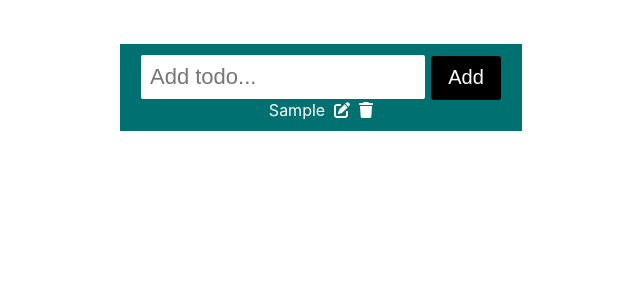
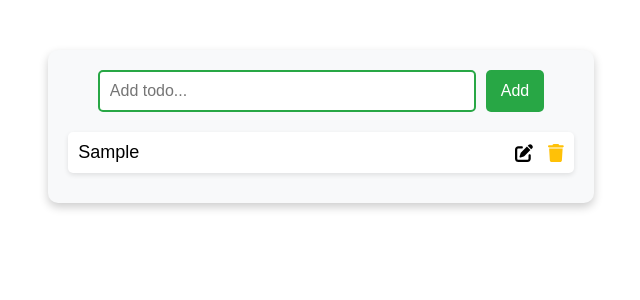
Before and after one commit to vikarnjha/React-Todo-App, a React (Vite) app in the folder react-todo-app/: page / in a window 1280 px wide. Both pictures are taken after typing "Sample" into the empty fields and a click on the button "Add". Shown: the top 300 px of the page, without its empty margins (319-959 px from the left). Built offline with nearby package versions, Linux system fonts and the light colour scheme.

Commit message:
added css for the todo div

```diff
--- a/react-todo-app/src/App.css
+++ b/react-todo-app/src/App.css
@@ -1,38 +1,102 @@
-.App {
+/* General Styles */
+.container {
+  width: 40%;
+  margin: 50px auto;
+  padding: 20px;
+  background: #f8f9fa;
+  box-shadow: 0px 4px 10px rgba(0, 0, 0, 0.2);
+  border-radius: 10px;
   text-align: center;
+  font-family: "Poppins", sans-serif;
 }
 
-.App-logo {
-  height: 40vmin;
-  pointer-events: none;
+/* Input Box & Button */
+.inputTask {
+  display: flex;
+  gap: 10px;
+  justify-content: center;
+  margin-bottom: 20px;
 }
 
-@media (prefers-reduced-motion: no-preference) {
-  .App-logo {
-    animation: App-logo-spin infinite 20s linear;
-  }
+.inputTask input {
+  width: 70%;
+  padding: 10px;
+  border: 2px solid #28a745;
+  border-radius: 5px;
+  font-size: 16px;
+  outline: none;
+  transition: 0.3s;
 }
 
-.App-header {
-  background-color: #282c34;
-  min-height: 100vh;
-  display: flex;
-  flex-direction: column;
-  align-items: center;
-  justify-content: center;
-  font-size: calc(10px + 2vmin);
-  color: white;
+.inputTask input:focus {
+  border-color: #218838;
+  box-shadow: 0px 0px 8px rgba(33, 136, 56, 0.5);
 }
 
-.App-link {
-  color: #61dafb;
+.inputTask button {
+  background: #28a745;
+  color: white;
+  border: none;
+  padding: 10px 15px;
+  border-radius: 5px;
+  cursor: pointer;
+  font-size: 16px;
+  transition: 0.3s;
 }
 
-@keyframes App-logo-spin {
-  from {
-    transform: rotate(0deg);
-  }
-  to {
-    transform: rotate(360deg);
-  }
+.inputTask button:hover {
+  background: #218838;
 }
+
+/* Todo List Styling */
+.todo {
+  display: flex;
+  align-items: center;
+  justify-content: space-between;  /* Pushes the icons to the right */
+  background: white;
+  padding: 10px;
+  margin: 10px 0;
+  border-radius: 5px;
+  box-shadow: 0px 2px 5px rgba(0, 0, 0, 0.1);
+  font-size: 18px;
+  transition: 0.3s;
+  cursor: pointer;
+}
+
+
+.todo:hover {
+  transform: scale(1.02);
+}
+
+/* Icons Styling */
+.todo svg {
+  cursor: pointer;
+  font-size: 18px;
+  transition: 0.3s;
+}
+
+.todo svg:hover {
+  transform: scale(1.2);
+}
+
+.todo svg:nth-child(2) {
+  color: #ffc107; /* Edit (Yellow) */
+}
+
+.todo svg:nth-child(3) {
+  color: #dc3545; /* Delete (Red) */
+}
+
+.todo svg:nth-child(2):hover {
+  color: #e0a800;
+}
+
+.todo svg:nth-child(3):hover {
+  color: #c82333;
+}
+
+.todo-icons {
+  display: flex;
+  gap: 15px; /* Space between icons */
+  margin-left: auto; /* Pushes icons to the right */
+}
--- a/react-todo-app/src/components/Todos.jsx
+++ b/react-todo-app/src/components/Todos.jsx
@@ -55,11 +55,14 @@ const Todos = () => {
       </div>
       {todos.map((todo, index) => (
         <div key={index} className="todo">
-          {todo} &nbsp;
-          <FontAwesomeIcon onClick={() =>updateTodo(index)} icon={faPenToSquare} /> &nbsp;
-          <FontAwesomeIcon
-            onClick={() => deleteTodo(index)}
-            icon={faTrash}/>
+          {todo}
+          <div className="todo-icons">
+            <FontAwesomeIcon
+              onClick={() => updateTodo(index)}
+              icon={faPenToSquare}
+            />
+            <FontAwesomeIcon onClick={() => deleteTodo(index)} icon={faTrash} />
+          </div>
         </div>
       ))}
     </div>
--- a/react-todo-app/src/index.css
+++ b/react-todo-app/src/index.css
@@ -1,69 +1 @@
-body {
-  margin: 0;
-  font-family: -apple-system, BlinkMacSystemFont, 'Segoe UI', 'Roboto', 'Oxygen',
-    'Ubuntu', 'Cantarell', 'Fira Sans', 'Droid Sans', 'Helvetica Neue',
-    sans-serif;
-  -webkit-font-smoothing: antialiased;
-  -moz-osx-font-smoothing: grayscale;
-}
-
-code {
-  font-family: source-code-pro, Menlo, Monaco, Consolas, 'Courier New',
-    monospace;
-}
-.container{
-  width: 380px;
-  margin: auto;
-  padding: 11px;
-  background-color: rgb(1, 112, 112);
-  color: white;
-  text-align: center;
-  margin-top: 44px;
-
-}
-.taskInput{
-  display: flex;
-  justify-content: center;
-  align-items: center;
-}
-.container input{
-  width: 70%;
-  padding: 9px;
-  border: none;
-  font-size: 22px;
-  border-radius: 2px;
-}
-.container button{
-  width: 70px;
-  height: 44px;
-  border: none;
-  background-color: black;
-  color: white;
-  font-size: 20px;
-  margin-left: 6px;
-  border-radius: 3px;
-  cursor: pointer;
-}
-.taskData{
-  display: flex;
-  justify-content: space-between;
-  margin-left: 14px;
-
-
-
-}
-.taskData p{
-  font-size: 23px;
-  margin-left: 8px;
-
-
-}
-.taskData #deleteIcon{
-  position:relative;
-  left: -9%;
-  top: 28px;
-  cursor: pointer;
-  font-size: 21px;
-  color: black;
-  color: white;
-}
+/*  */
```
